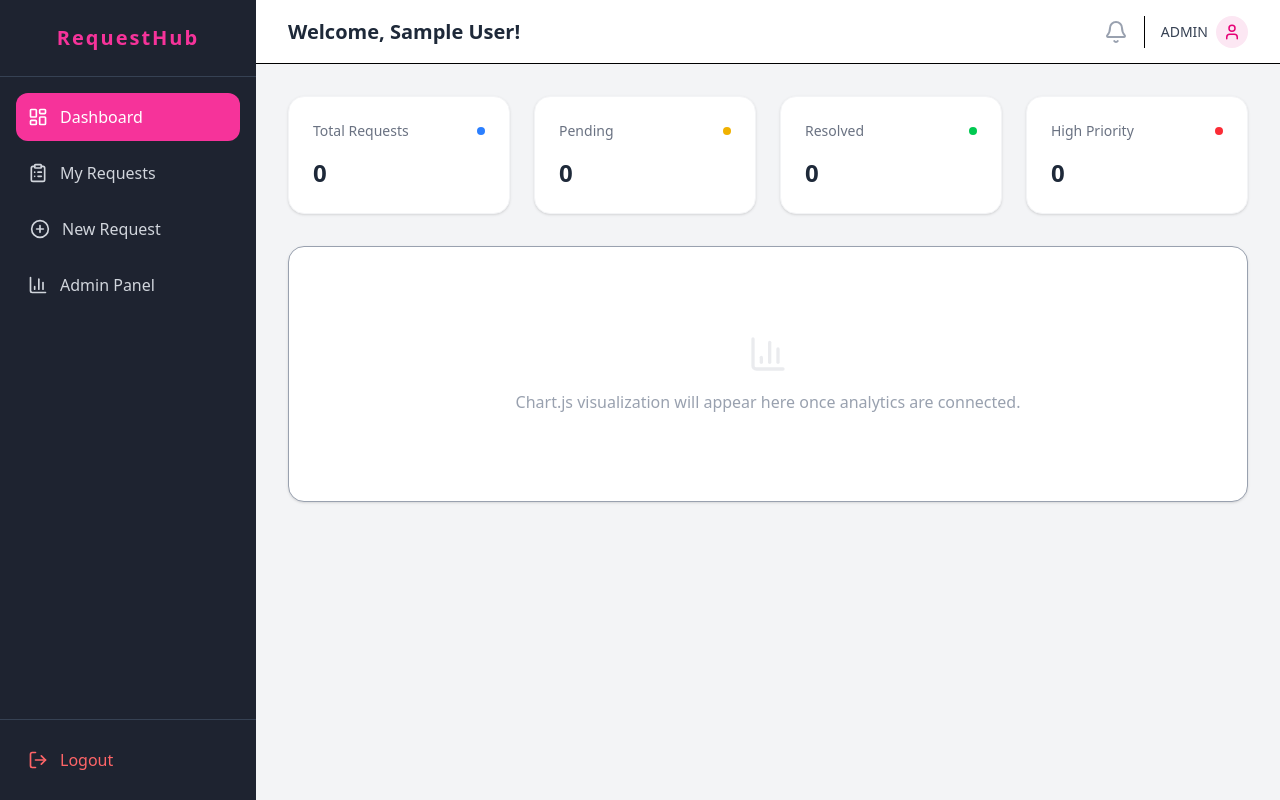
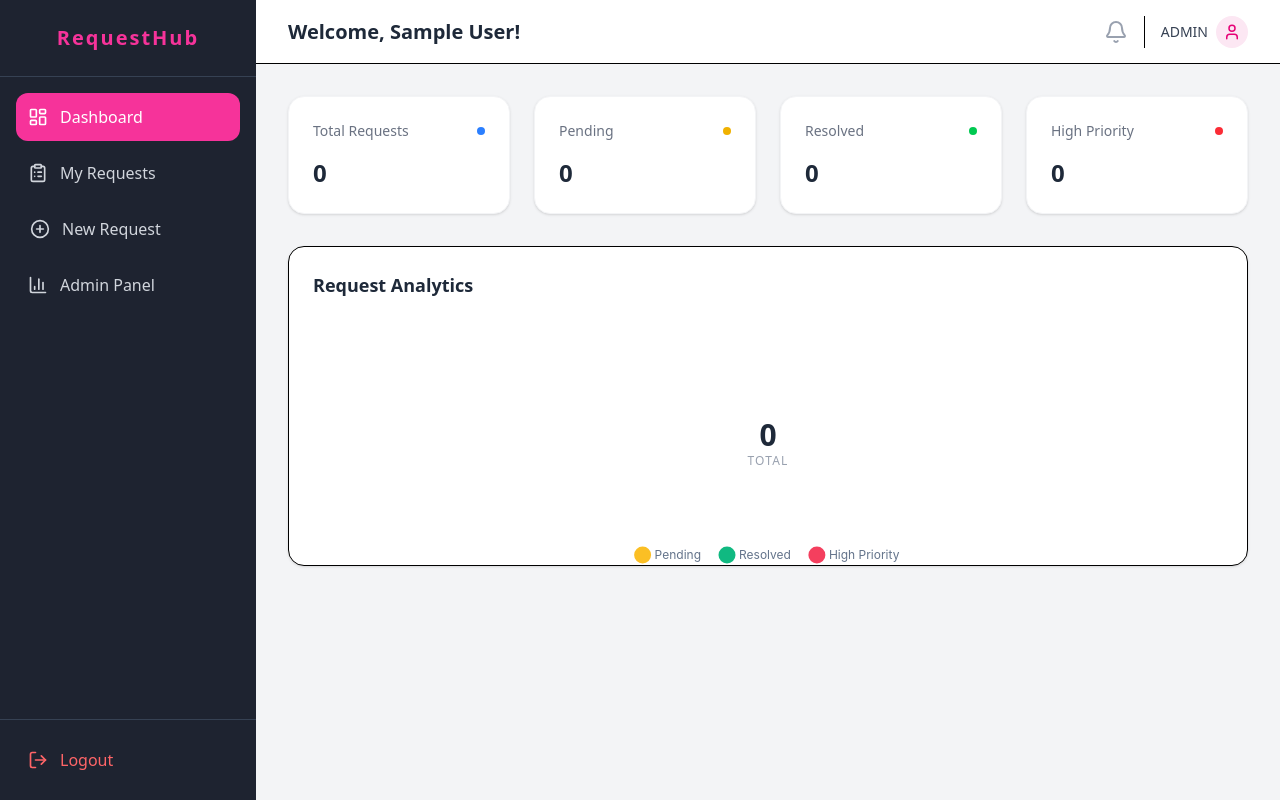
Before and after one commit to NAVEENAPRIYA-06/request-prioritization, a React (Vite) app in the folder client/: page /dashboard in a window 1280 px wide. Built offline with nearby package versions, Linux system fonts and the light colour scheme; no server answers; sample sign-in values are in the browser's storage.

Commit message:
Integrated Chart.js

```diff
--- a/client/package.json
+++ b/client/package.json
@@ -12,8 +12,10 @@
   "dependencies": {
     "@tailwindcss/postcss": "^4.1.18",
     "axios": "^1.13.4",
+    "chart.js": "^4.5.1",
     "lucide-react": "^0.563.0",
     "react": "^19.2.0",
+    "react-chartjs-2": "^5.3.1",
     "react-dom": "^19.2.0",
     "react-router-dom": "^7.13.0"
   },
--- /dev/null
+++ b/client/src/components/RequestChart.jsx
@@ -0,0 +1,72 @@
+import React from 'react';
+import { Chart as ChartJS, ArcElement, Tooltip, Legend } from 'chart.js';
+import { Doughnut } from 'react-chartjs-2';
+
+ChartJS.register(ArcElement, Tooltip, Legend);
+
+const RequestChart = ({ stats }) => {
+  const data = {
+    labels: ['Pending', 'Resolved', 'High Priority'],
+    datasets: [
+      {
+        label: 'Requests',
+        // We use the real stats from your database here
+        data: [stats.pending, stats.resolved, stats.highPriority],
+        backgroundColor: [
+          '#fbbf24', // Amber/Yellow for Pending
+          '#10b981', // Emerald/Green for Resolved
+          '#f43f5e', // Rose/Red for High Priority
+        ],
+        hoverBackgroundColor: [
+          '#f59e0b',
+          '#059669',
+          '#e11d48',
+        ],
+        borderWidth: 0,
+        hoverOffset: 15,
+        cutout: '75%', // This creates the "Ring" look
+        borderRadius: 20, // Rounded edges on the segments
+      },
+    ],
+  };
+
+  const options = {
+    responsive: true,
+    maintainAspectRatio: false,
+    plugins: {
+      legend: {
+        position: 'bottom',
+        labels: {
+          usePointStyle: true,
+          padding: 20,
+          font: {
+            size: 12,
+            family: "'Inter', sans-serif",
+          },
+          color: '#64748b',
+        },
+      },
+      tooltip: {
+        backgroundColor: '#1e2330',
+        padding: 12,
+        cornerRadius: 10,
+        titleFont: { size: 14 },
+        bodyFont: { size: 13 },
+      },
+    },
+  };
+
+  return (
+    <div className="relative h-full w-full flex items-center justify-center">
+      <Doughnut data={data} options={options} />
+
+      {/* Center Text to make it look attractive */}
+      <div className="absolute flex flex-col items-center justify-center">
+        <span className="text-3xl font-bold text-gray-800">{stats.total}</span>
+        <span className="text-xs text-gray-400 uppercase tracking-widest">Total</span>
+      </div>
+    </div>
+  );
+};
+
+export default RequestChart;
--- a/client/src/pages/Dashboard.jsx
+++ b/client/src/pages/Dashboard.jsx
@@ -1,6 +1,7 @@
 import React, { useEffect, useState } from 'react';
 import { useNavigate, Link } from 'react-router-dom';
 import axios from 'axios';
+import RequestChart from '../components/RequestChart';
 import {
   LayoutDashboard,
   ClipboardList,
@@ -111,10 +112,12 @@ const Dashboard = () => {
             <StatCard title="High Priority" value={stats.highPriority} color="bg-red-500" />
           </div>
 
-          <div className="bg-white p-6 rounded-2xl shadow-sm border h-64 flex flex-col items-center justify-center text-gray-400">
-             <BarChart3 size={40} className="mb-4 opacity-20" />
-             <p>Chart.js visualization will appear here once analytics are connected.</p>
-          </div>
+          <div className="bg-white p-6 rounded-2xl shadow-sm border h-80">
+  <h3 className="text-lg font-semibold text-gray-800 mb-4">Request Analytics</h3>
+  <div className="h-64">
+    <RequestChart stats={stats} />
+  </div>
+</div>
         </main>
       </div>
     </div>
```
Also changed, not shown: 1 other file (tests, documents, lock files or other folders).
